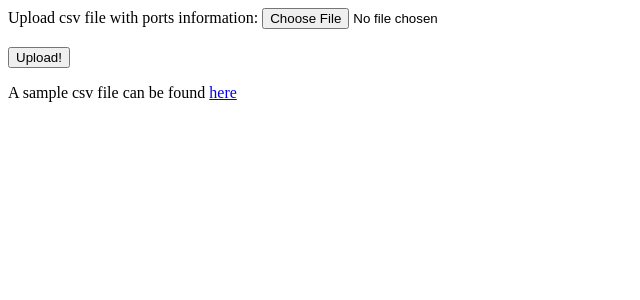
After one commit to Rohinichandrala/sample_django, a Django app: page /ports/upload-file in a window 1280 px wide. The commit adds this page. Shown: the top 300 px of the page, without its empty margins (0-640 px from the left). Run offline with Django 4.2, Linux system fonts and the light colour scheme.

Commit message:
Added CSV button in main page to upload ports information in bulk

```diff
--- /dev/null
+++ b/batch_import/ports/sample_ports.csv
@@ -0,0 +1,2 @@
+halifax1,10,10,10
+halifax2,10,20,20
--- /dev/null
+++ b/batch_import/ports/sample_ports3.csv
@@ -0,0 +1,3 @@
+port_name,temperature,latitude,longitude
+Qubec,-23,88.8,112.5
+Montreal1,-25,77.4,23.8
--- a/ports/add_form.py
+++ b/ports/add_form.py
@@ -25,3 +25,7 @@ class AddForm(forms.Form):
                                        "max_value": "Longitude values should be less than 180",
                                        "min_value": "Longitude values should be greater than -180"
                                    })
+
+
+class BatchImportPortForm(forms.Form):
+    import_ports = forms.FileField(label="Upload csv file with ports information")
--- a/ports/models.py
+++ b/ports/models.py
@@ -13,3 +13,7 @@ class Port(models.Model):
     def __str__(self):
         return f'Port {self.port_name} with temperature {self.temperature} ' \
                f'located at lat/long ({self.latitude},{self.longitude})'
+
+
+class BatchPort(models.Model):
+    batch_import_csv = models.FileField(upload_to='ports')
--- /dev/null
+++ b/ports/templates/ports/batch_import.html
@@ -0,0 +1,19 @@
+{% extends 'base.html' %}
+{% load static %}
+{% block page_title %}
+    Sample Ballast project
+{% endblock %}
+{% block page_content %}
+    <header>
+        <link rel="stylesheet" href="{% static 'ports/index.css' %}">
+    </header>
+    <form action="/ports/upload-file" method="POST", enctype="multipart/form-data">
+    {% csrf_token %}
+    {{ form }}
+        <br>
+        <br>
+    <button>Upload!</button>
+    <br>
+    <p>A sample csv file can be found <a href="{% url 'download-port-sample-data' %}">here</a></p>
+  </form>
+{% endblock %}
--- a/ports/templates/ports/index.html
+++ b/ports/templates/ports/index.html
@@ -7,6 +7,7 @@
     <header>
         <link rel="stylesheet" href="{% static 'ports/index.css' %}">
     </header>
+    <form>
         <div class="ports">
             <div>
                 <table class="table2">
@@ -15,7 +16,9 @@
                         <th></th>
                         <th></th>
                         <th></th>
-                    <th></th>
+                        <td>
+                           <a href="{% url 'upload' %}">CSV</a>
+                        </td>
                         <td>
                             <a href="{% url 'add-ports' %}">New</a>
                         </td>
@@ -45,4 +48,5 @@
                 </table>
             </div>
         </div>
+    </form>
 {% endblock %}
--- /dev/null
+++ b/ports/templates/ports/sample_port_data.txt
@@ -0,0 +1,3 @@
+{% for row in data %}
+{{ row.0|addslashes }},{{ row.1|addslashes }},{{ row.2|addslashes }},{{ row.3|addslashes }}
+{% endfor %}
--- a/ports/urls.py
+++ b/ports/urls.py
@@ -4,4 +4,6 @@ from . import views
 urlpatterns = [
     path('', views.ports_main, name='ports-index'),
     path('add', views.ports_add, name='add-ports'),
+    path('upload-file', views.UploadBatchPortView.as_view(), name='upload'),
+    path('download-sample-file', views.sample_csv_view, name='download-port-sample-data'),
 ]
--- a/ports/views.py
+++ b/ports/views.py
@@ -3,8 +3,12 @@ from django.http import HttpResponse, HttpResponseNotFound
 from django.http import HttpResponseRedirect
 from django.urls import reverse
 from ports.models import Port
-from .add_form import AddForm
+from ports.models import BatchPort
+from .add_form import AddForm, BatchImportPortForm
 from django.template.loader import render_to_string
+from django.views.generic.base import View
+import pandas as pd
+from django.template import loader
 
 
 # Create your views here.
@@ -43,3 +47,54 @@ def ports_add(request):
     except:
         render_string = render_to_string('404.html')
         return HttpResponseNotFound(render_string)
+
+
+# def upload_batch(request):
+#     form = BatchImportPortForm()
+#     return render(request, 'ports/batch_import.html', {
+#         "form": form
+#     })
+
+def sample_csv_view(request):
+    # Create the HttpResponse object with the appropriate CSV header.
+    response = HttpResponse(
+        content_type='text/csv',
+        headers={'Content-Disposition': 'attachment; filename="somefilename.csv"'},
+    )
+
+    csv_data = (('port_name', 'temperature', 'latitude', 'longitude'),
+                ('Halifax', '-10', '22.9', '89.9'),
+                ('Montreal', '-15', '66.8', '123.9')
+                )
+
+    t = loader.get_template('ports/sample_port_data.txt')
+    c = {'data': csv_data}
+    response.write(t.render(c))
+    return response
+
+
+class UploadBatchPortView(View):
+    def get(self, request):
+        form = BatchImportPortForm()
+        return render(request, 'ports/batch_import.html', {
+            "form": form
+        })
+
+    def post(self, request):
+        submitted_form = BatchImportPortForm(request.POST, request.FILES)
+        if submitted_form.is_valid():
+            uploaded_file = BatchPort(batch_import_csv=request.FILES['import_ports'])
+            uploaded_file.save()
+            with open(uploaded_file.batch_import_csv.path, 'r') as fp:
+                reader = pd.read_csv(fp)
+                for _, row in reader.iterrows():
+                    port_info = Port(
+                        port_name=row['port_name'],
+                        temperature=row['temperature'],
+                        latitude=row['latitude'],
+                        longitude=row['longitude']
+                    )
+                    port_info.save()
+                fp.close()
+            return_path = reverse('ports-index', args=[])
+            return HttpResponseRedirect(return_path)
--- a/sample_django/settings.py
+++ b/sample_django/settings.py
@@ -122,3 +122,7 @@ STATICFILES_DIRS = [
 # https://docs.djangoproject.com/en/4.0/ref/settings/#default-auto-field
 
 DEFAULT_AUTO_FIELD = 'django.db.models.BigAutoField'
+
+MEDIA_ROOT = BASE_DIR / 'batch_import'
+
+# MEDIA_URL = BASE_DIR / 'output'
```
Also changed, not shown: ports/migrations/0005_batchport.py (added). Lines whose indentation alone changed are shown as unchanged.
